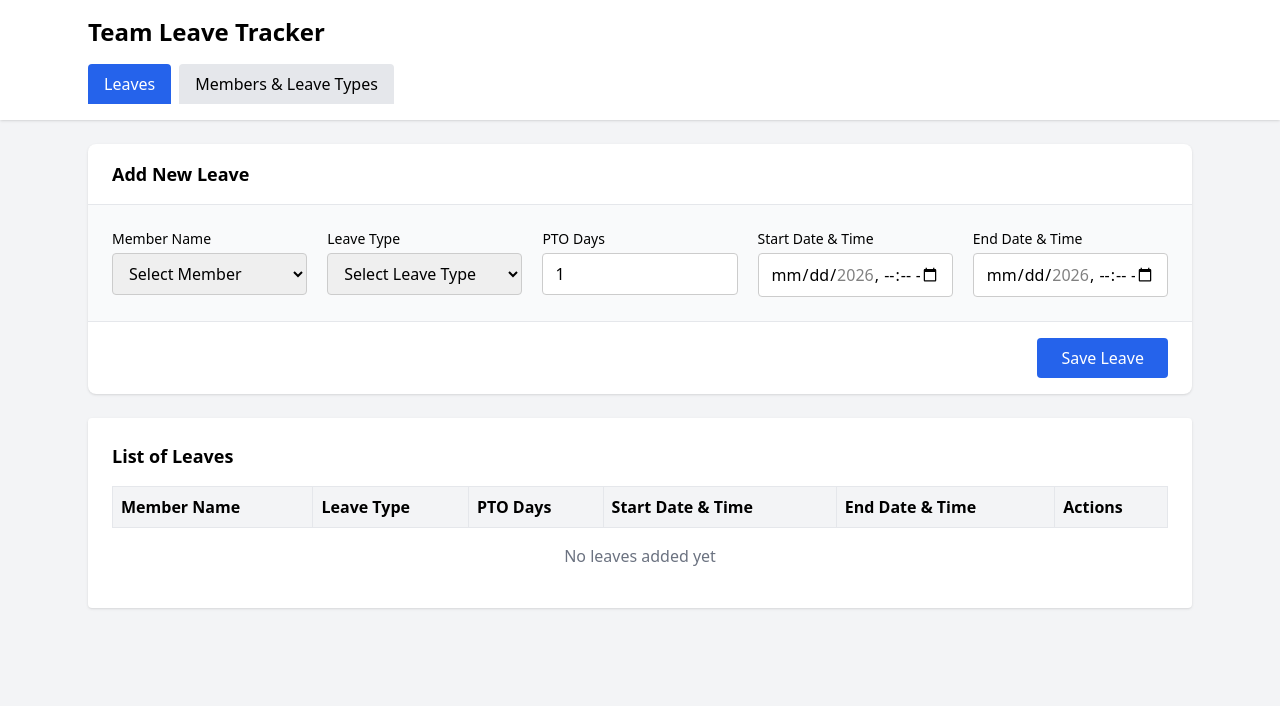
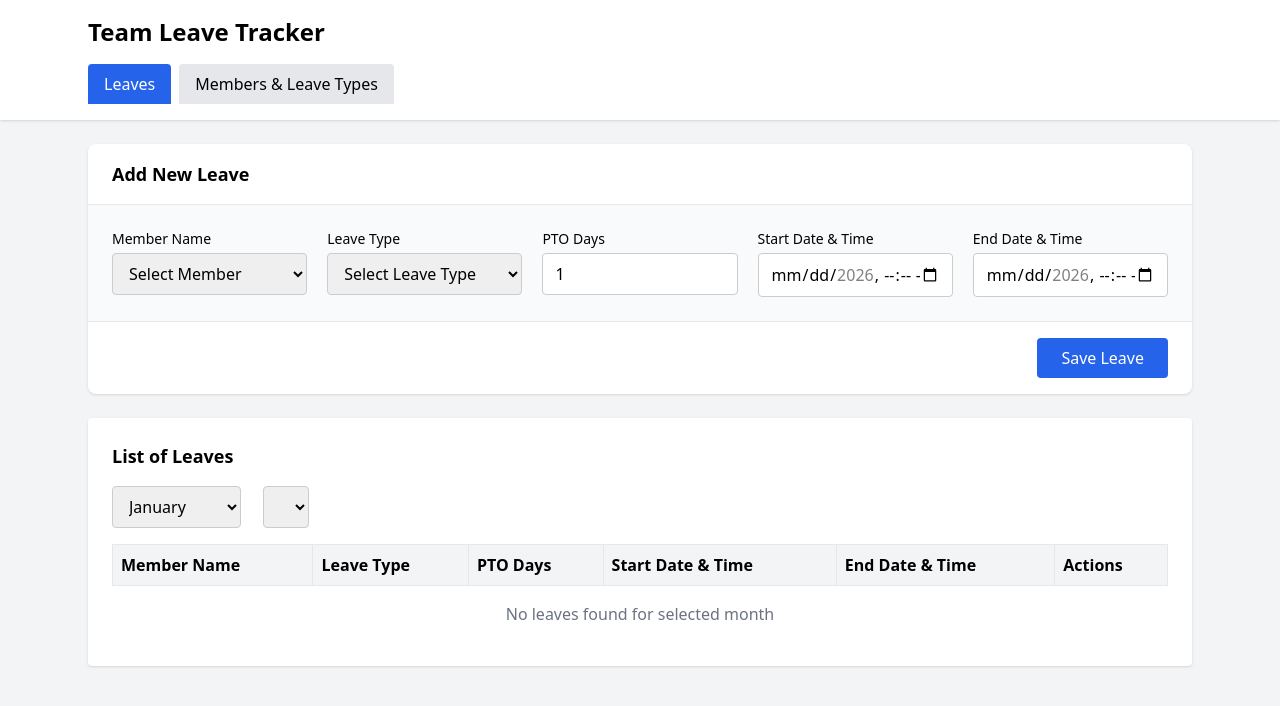
Before and after one commit to pinaki-GH/leave-tracker, a Next.js app: page / in a window 1280 px wide. Shown: the top 706 px of the page. Built offline with nearby package versions, Linux system fonts and the light colour scheme.

Commit message:
Update LeaveList.tsx

```diff
--- a/components/LeaveList.tsx
+++ b/components/LeaveList.tsx
@@ -1,18 +1,72 @@
 "use client";
 
 import { Leave } from "@/lib/types";
+import { getData } from "@/lib/storage";
 
 type Props = {
   leaves: Leave[];
+  allLeaves: Leave[];
   onEdit: (leave: Leave) => void;
   onDelete: (id: string) => void;
+  selectedMonth: number;
+  selectedYear: number;
+  onMonthChange: (m: number) => void;
+  onYearChange: (y: number) => void;
 };
 
-export default function LeaveList({ leaves, onEdit, onDelete }: Props) {
+const months = [
+  "January","February","March","April","May","June",
+  "July","August","September","October","November","December"
+];
+
+export default function LeaveList({
+  leaves,
+  allLeaves,
+  onEdit,
+  onDelete,
+  selectedMonth,
+  selectedYear,
+  onMonthChange,
+  onYearChange,
+}: Props) {
+  const members = Array.from(
+    new Set(allLeaves.map(l => l.memberName))
+  );
+
+  const years = Array.from(
+    new Set(
+      allLeaves.map(l => new Date(l.startDate).getFullYear())
+    )
+  ).sort();
+
   return (
     <div className="bg-white p-6 rounded shadow">
       <h2 className="text-lg font-bold mb-4">List of Leaves</h2>
 
+      {/* Filters */}
+      <div className="flex gap-4 mb-4">
+        <select
+          className="border px-3 py-2 rounded"
+          value={selectedMonth}
+          onChange={e => onMonthChange(+e.target.value)}
+        >
+          {months.map((m, i) => (
+            <option key={m} value={i}>{m}</option>
+          ))}
+        </select>
+
+        <select
+          className="border px-3 py-2 rounded"
+          value={selectedYear}
+          onChange={e => onYearChange(+e.target.value)}
+        >
+          {years.map(y => (
+            <option key={y}>{y}</option>
+          ))}
+        </select>
+      </div>
+
+      {/* Table */}
       <table className="w-full border-collapse">
         <thead>
           <tr className="bg-gray-100">
@@ -33,7 +87,7 @@ export default function LeaveList({ leaves, onEdit, onDelete }: Props) {
               <td className="border p-2">{l.ptoDays}</td>
               <td className="border p-2">{l.startDate}</td>
               <td className="border p-2">{l.endDate}</td>
-              <td className="border p-2 space-x-3">
+              <td className="border p-2 space-x-2">
                 <button
                   className="text-blue-600"
                   onClick={() => onEdit(l)}
@@ -53,7 +107,7 @@ export default function LeaveList({ leaves, onEdit, onDelete }: Props) {
           {leaves.length === 0 && (
             <tr>
               <td colSpan={6} className="text-center p-4 text-gray-500">
-                No leaves added yet
+                No leaves found for selected month
               </td>
             </tr>
           )}
```
